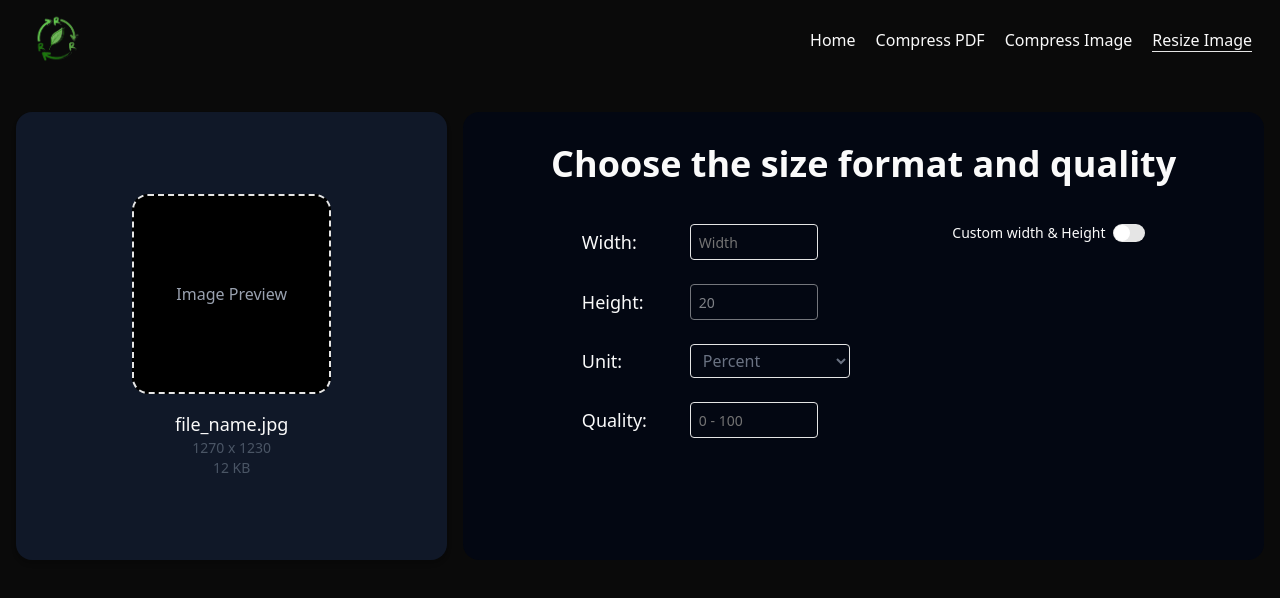
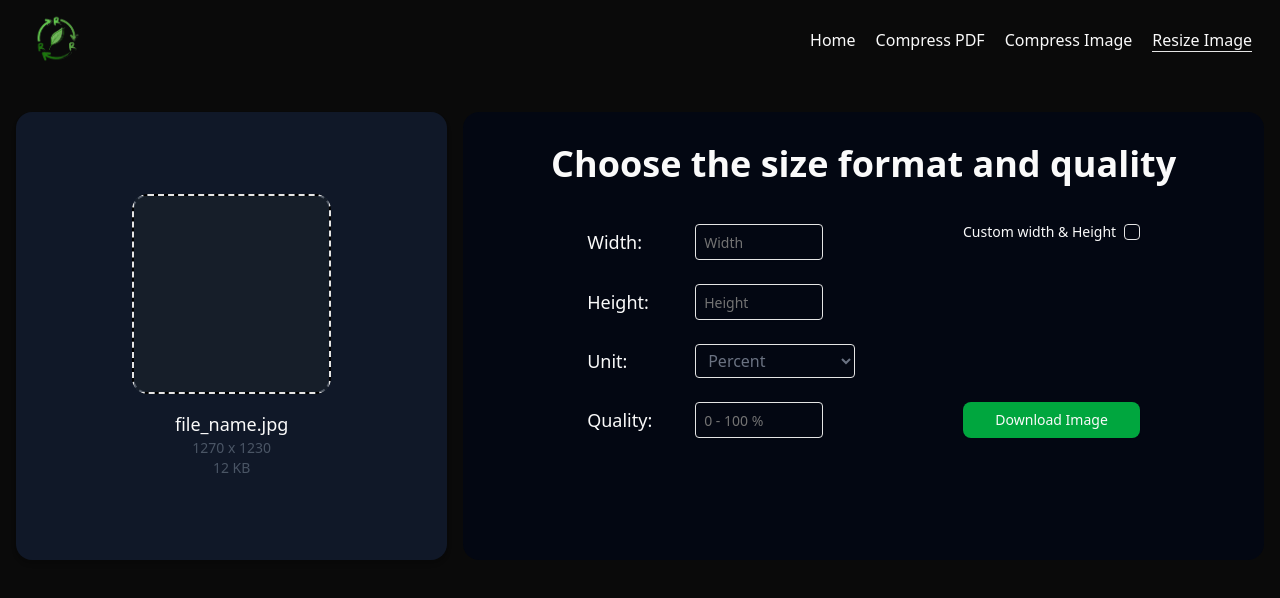
Before and after one commit to arghyadeep00/fileCompressor, a Next.js app in the folder frontend/: page /resize_image in a window 1280 px wide. Shown: the top 598 px of the page. Built offline with nearby package versions, Linux system fonts and the light colour scheme.

Commit message:
resize ui complete

```diff
--- a/frontend/app/globals.css
+++ b/frontend/app/globals.css
@@ -120,3 +120,13 @@
     @apply bg-background text-foreground;
   }
 }
+input[type="number"]::-webkit-outer-spin-button,
+input[type="number"]::-webkit-inner-spin-button {
+  -webkit-appearance: none;
+  margin: 0;
+}
+
+/* Hide number input spinners for Firefox */
+input[type="number"] {
+  -moz-appearance: textfield;
+}
--- a/frontend/app/resize_image/page.jsx
+++ b/frontend/app/resize_image/page.jsx
@@ -1,9 +1,34 @@
-import React from "react";
+"use client";
+import "../../public/css/public.css";
+import React, { useEffect, useState } from "react";
 import { MdOutlineCloudUpload } from "react-icons/md";
+import { Checkbox } from "@/components/ui/checkbox";
 import { Input } from "@/components/ui/input";
-import { Switch } from "@/components/ui/switch";
 import { Label } from "@/components/ui/label";
+import { Button } from "@/components/ui/button";
+import { Skeleton } from "@/components/ui/skeleton";
 const ResizeImage = () => {
+  const formData = {
+    width: "",
+    height: "",
+    unit: "",
+    quality: "",
+  };
+  const [switchStatus, setSwitchStatus] = useState(false);
+  const [data, setData] = useState(formData);
+
+  const onChangeHandler = (e) => {
+    const { name, value } = e.target;
+
+    if (!switchStatus && name === "width") {
+      setData((prev) => ({ ...prev, width: value, height: value }));
+    } else if (!switchStatus && name === "height") {
+      setData((prev) => ({ ...prev, width: value, height: value }));
+    } else {
+      setData((prev) => ({ ...prev, [name]: value }));
+    }
+  };
+
   return (
     <div className="w-full">
       {!true ? (
@@ -25,7 +50,8 @@
           {/* Left Image Preview Section */}
           <div className="sm:w-[35%] h-full flex flex-col items-center justify-center rounded-2xl bg-gray-900 shadow-md p-4">
             <div className="w-[50%] aspect-square border-2 border-dashed rounded-2xl flex items-center justify-center bg-black">
-              <span className="text-gray-400">Image Preview</span>
+              {/* <span className="text-gray-400">Image Preview</span> */}
+              <Skeleton className="h-[100%] w-[100%] bg-gray-800" />
             </div>
             <div className="mt-4 text-center">
               <p className="text-lg font-medium">file_name.jpg</p>
@@ -51,6 +77,9 @@
                     className="w-full sm:w-32 border rounded px-2 py-1"
                     placeholder="Width"
                     id="width"
+                    name="width"
+                    value={data.width}
+                    onChange={onChangeHandler}
                   />
                 </div>
 
@@ -64,8 +93,10 @@
                     className="w-full sm:w-32 border rounded px-2 py-1"
                     placeholder="Height"
                     id="height"
-                    disabled={true}
-                    value={20}
+                    // disabled={!switchStatus}
+                    name="height"
+                    value={data.height}
+                    onChange={onChangeHandler}
                   />
                 </div>
 
@@ -77,6 +108,9 @@
                   <select
                     id="unit"
                     className="w-full sm:w-40 border rounded px-2 p-1 text-gray-500"
+                    name="unit"
+                    onChange={onChangeHandler}
+                    value={data.unit}
                   >
                     <option value="percent">Percent</option>
                     <option value="pixel">Pixel</option>
@@ -94,15 +128,31 @@
                     type="number"
                     id="quality"
                     className="w-full sm:w-32 border rounded px-2 py-1"
-                    placeholder="0 - 100"
+                    placeholder="0 - 100 %"
+                    name="quality"
+                    value={data.quality}
+                    onChange={onChangeHandler}
                   />
                 </div>
               </div>
-              <div className="mt-10 space-y-6">
+              <div className="mt-10 space-y-6 flex flex-col justify-between">
                 <div className="flex items-center space-x-2">
                   <Label htmlFor="width-height">Custom width & Height</Label>
-                  <Switch id="width-height" />
+                  <Checkbox
+                    id="width-height"
+                    onCheckedChange={(e) => setSwitchStatus(e)}
+                    checked={switchStatus}
+                  />
                 </div>
+
+                <Button
+                  className={
+                    "w-full cursor-pointer py-2 bg-green-600 hover:bg-green-700 duration-200"
+                  }
+                  disabled={false}
+                >
+                  Download Image
+                </Button>
               </div>
             </div>
           </div>
--- /dev/null
+++ b/frontend/components/ui/checkbox.jsx
@@ -0,0 +1,30 @@
+"use client"
+
+import * as React from "react"
+import * as CheckboxPrimitive from "@radix-ui/react-checkbox"
+import { CheckIcon } from "lucide-react"
+
+import { cn } from "@/lib/utils"
+
+function Checkbox({
+  className,
+  ...props
+}) {
+  return (
+    <CheckboxPrimitive.Root
+      data-slot="checkbox"
+      className={cn(
+        "peer border-input dark:bg-input/30 data-[state=checked]:bg-primary data-[state=checked]:text-primary-foreground dark:data-[state=checked]:bg-primary data-[state=checked]:border-primary focus-visible:border-ring focus-visible:ring-ring/50 aria-invalid:ring-destructive/20 dark:aria-invalid:ring-destructive/40 aria-invalid:border-destructive size-4 shrink-0 rounded-[4px] border shadow-xs transition-shadow outline-none focus-visible:ring-[3px] disabled:cursor-not-allowed disabled:opacity-50",
+        className
+      )}
+      {...props}>
+      <CheckboxPrimitive.Indicator
+        data-slot="checkbox-indicator"
+        className="flex items-center justify-center text-current transition-none">
+        <CheckIcon className="size-3.5" />
+      </CheckboxPrimitive.Indicator>
+    </CheckboxPrimitive.Root>
+  );
+}
+
+export { Checkbox }
--- /dev/null
+++ b/frontend/components/ui/skeleton.jsx
@@ -0,0 +1,15 @@
+import { cn } from "@/lib/utils"
+
+function Skeleton({
+  className,
+  ...props
+}) {
+  return (
+    <div
+      data-slot="skeleton"
+      className={cn("bg-accent animate-pulse rounded-md", className)}
+      {...props} />
+  );
+}
+
+export { Skeleton }
--- a/frontend/package.json
+++ b/frontend/package.json
@@ -9,6 +9,7 @@
     "lint": "next lint"
   },
   "dependencies": {
+    "@radix-ui/react-checkbox": "^1.3.2",
     "@radix-ui/react-label": "^2.1.7",
     "@radix-ui/react-progress": "^1.1.7",
     "@radix-ui/react-slider": "^1.3.5",
--- /dev/null
+++ b/frontend/public/css/public.css
@@ -0,0 +1,9 @@
+input[type="number"]::-webkit-outer-spin-button,
+input[type="number"]::-webkit-inner-spin-button {
+  -webkit-appearance: none;
+  margin: 0;
+}
+
+input[type="number"] {
+  -moz-appearance: textfield;
+}
```
Also changed, not shown: 1 other file (tests, documents, lock files or other folders).
